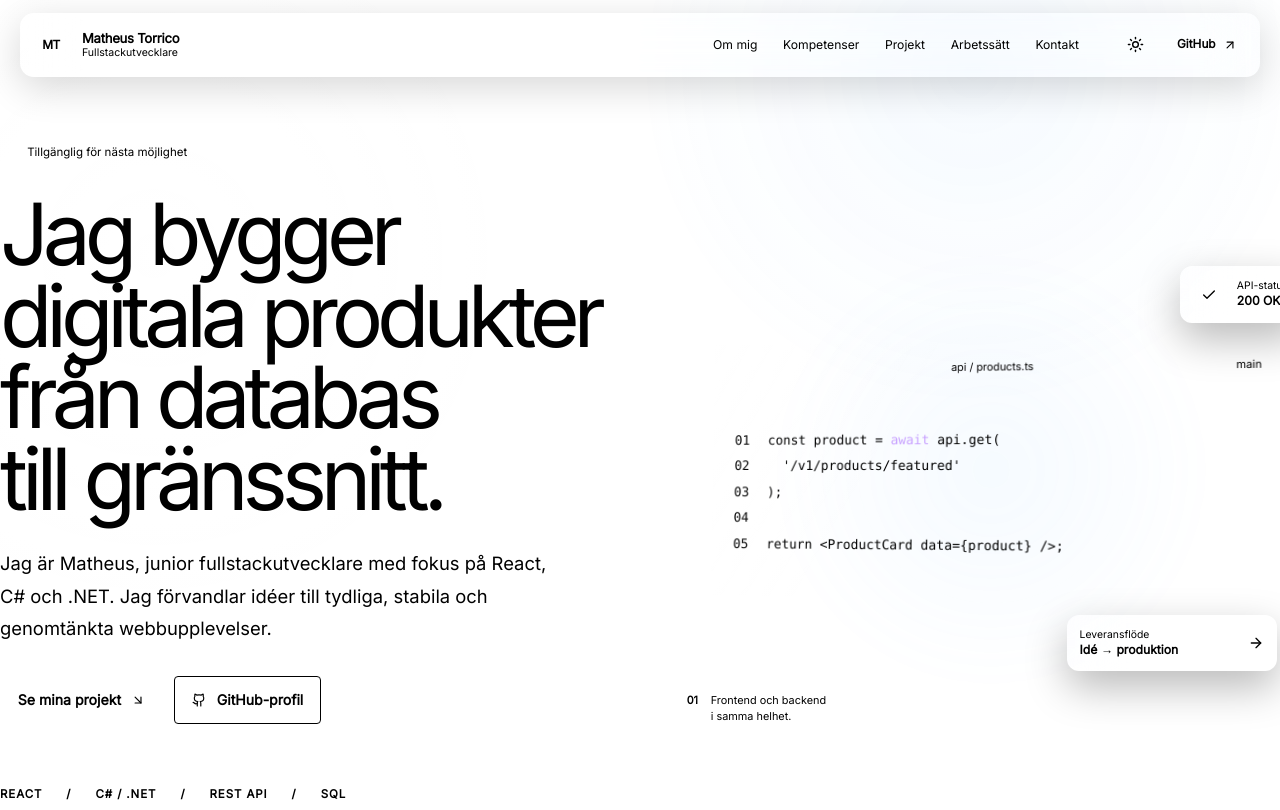
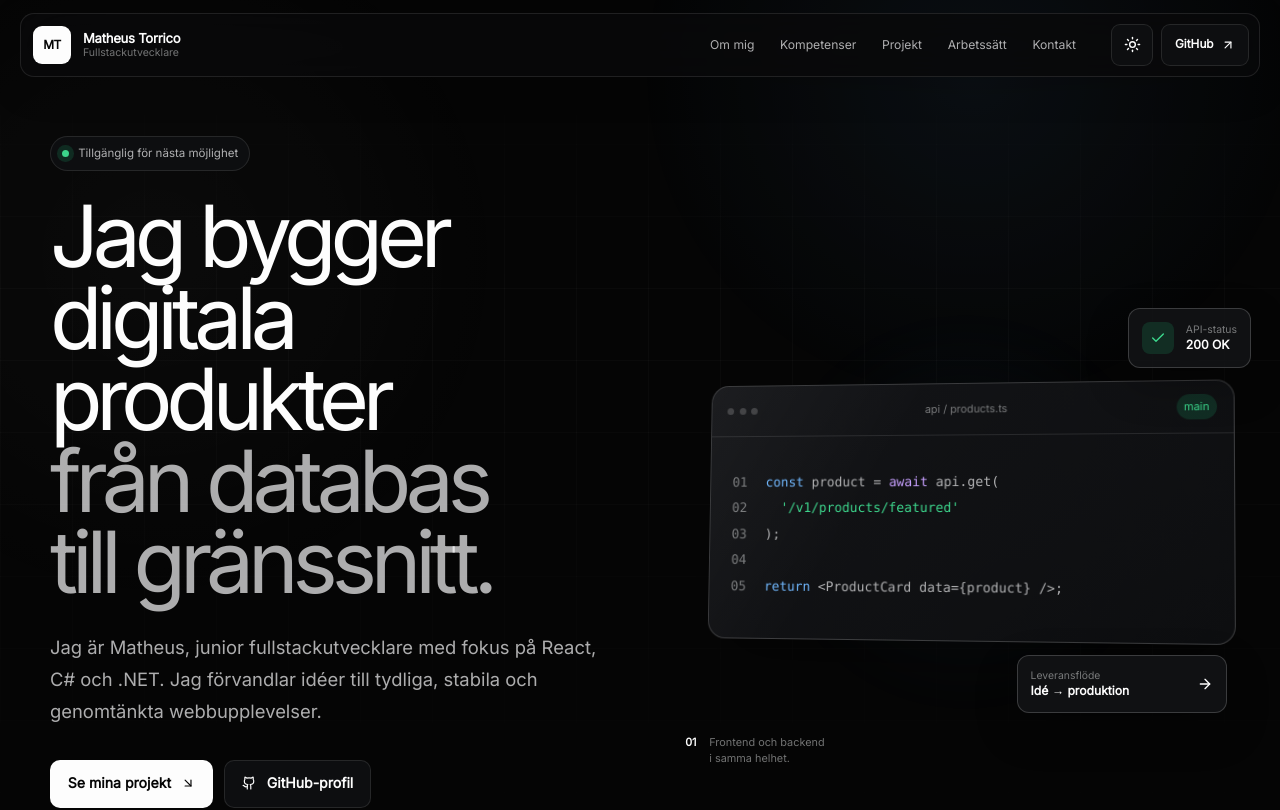
Before and after one commit to ikariLain/Portfolio, a React (Vite) app: page / in a window 1280 px wide. Shown: the top 810 px of the page. Built offline with nearby package versions, Linux system fonts and the light colour scheme.

Commit message:
Refactor Variables.css to enhance theme variables for improved dark and light mode support

```diff
--- a/src/Var/Variables.css
+++ b/src/Var/Variables.css
@@ -1,9 +1,48 @@
-/* variables.css */
 :root {
-  --primary-color: #121212; /*Dark mode background */
-  --secondary-color: #6c757d;
-  --background-light: #ffffff;
-  --background-dark: #1a1a1a;
-  --text-light: #f8f9fa;
-  --text-dark: #212529;
+  color-scheme: dark;
+  --page: #050505;
+  --page-elevated: #09090a;
+  --surface: #0d0e10;
+  --surface-strong: #131417;
+  --surface-hover: #18191d;
+  --text: #fdfdfd;
+  --text-soft: rgba(253, 254, 255, 0.68);
+  --text-faint: rgba(253, 254, 255, 0.44);
+  --border: rgba(255, 255, 255, 0.1);
+  --border-strong: rgba(255, 255, 255, 0.18);
+  --brand: #fdfdfd;
+  --on-brand: #050505;
+  --info: #70b8ff;
+  --info-bg: rgba(0, 119, 255, 0.16);
+  --success: rgba(70, 254, 165, 0.83);
+  --success-bg: rgba(34, 255, 153, 0.12);
+  --warning: #ffca16;
+  --shadow: 0 24px 80px rgba(0, 0, 0, 0.38);
+  --content-width: 1180px;
+  --section-space: clamp(5.5rem, 10vw, 9rem);
+  --radius-sm: 10px;
+  --radius-md: 18px;
+  --radius-lg: 28px;
 }
+
+:root[data-theme="light"] {
+  color-scheme: light;
+  --page: #f7f7f5;
+  --page-elevated: #fdfdfd;
+  --surface: #ffffff;
+  --surface-strong: #f1f1ef;
+  --surface-hover: #eaeae7;
+  --text: #101012;
+  --text-soft: rgba(16, 16, 18, 0.66);
+  --text-faint: rgba(16, 16, 18, 0.44);
+  --border: rgba(16, 16, 18, 0.1);
+  --border-strong: rgba(16, 16, 18, 0.18);
+  --brand: #000000;
+  --on-brand: #fdfdfd;
+  --info: #1769aa;
+  --info-bg: rgba(0, 119, 255, 0.09);
+  --success: #087d4b;
+  --success-bg: rgba(8, 125, 75, 0.1);
+  --warning: #9b6a00;
+  --shadow: 0 24px 80px rgba(22, 23, 26, 0.1);
+}
```
